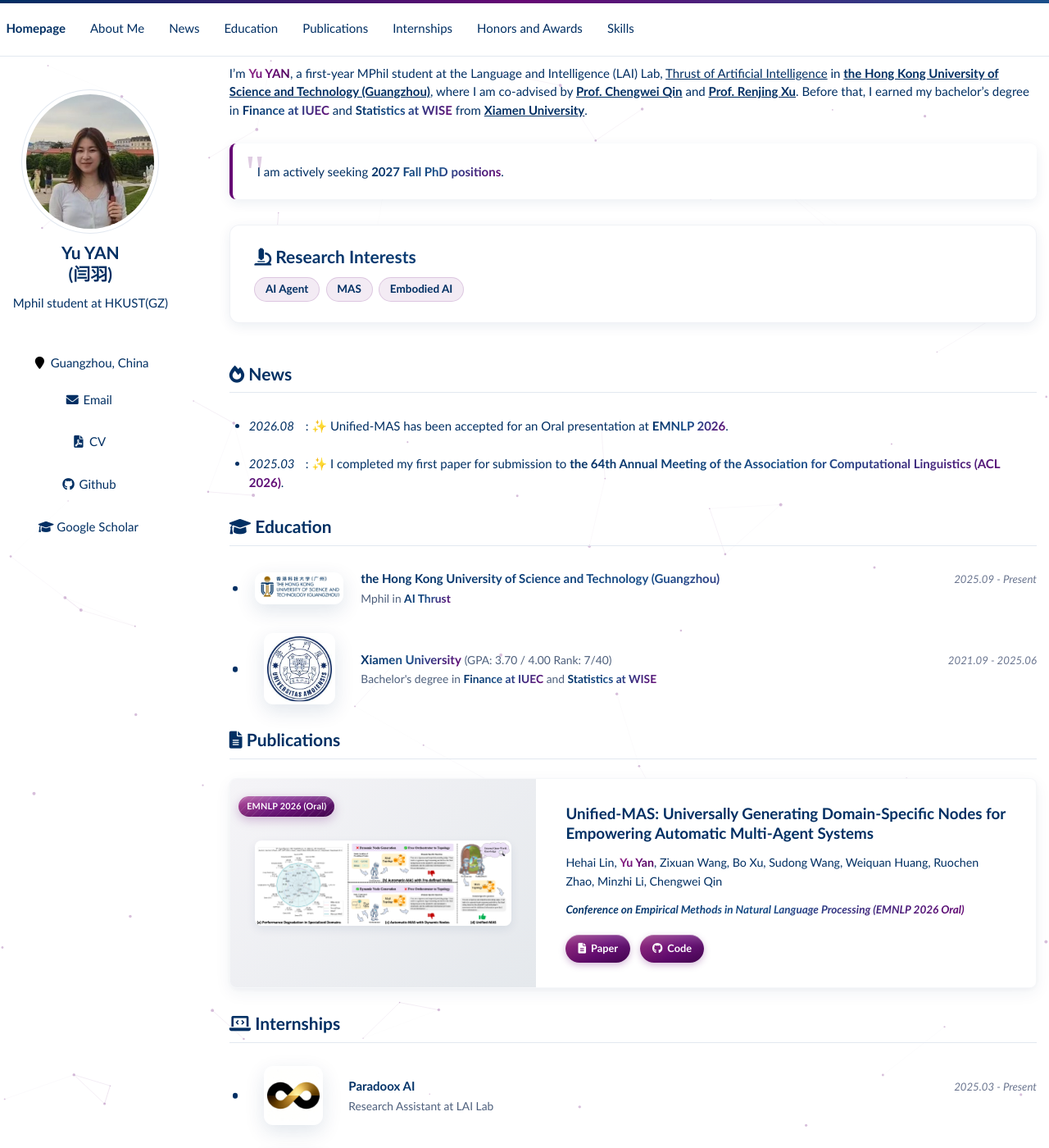
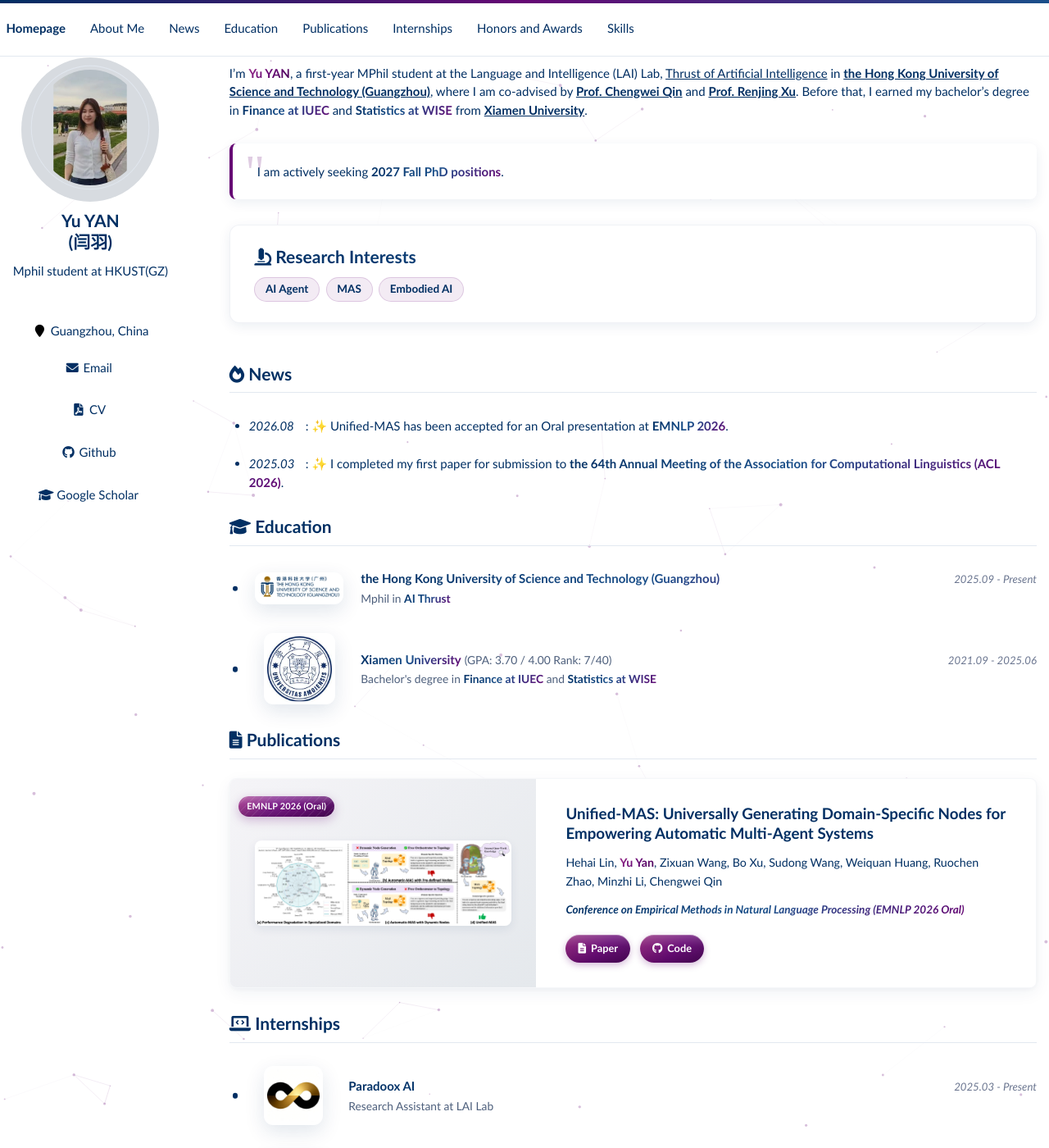
Before and after one commit to Yiounah/Yiounah.github.io, a Jekyll site: the page built from _pages/about.md, in a window 1280 px wide and 1400 px high. Shown: the whole window at 82% size. Built offline with Jekyll 4.4.1, drawn with Linux system fonts in a browser that asks for light colours.

Commit message:
修复导航跳转，并固定左侧栏、缩小头像照片。
让顶部目录能准确滚到对应区块，滚动正文时侧边介绍保持不动。

Co-authored-by: Cursor <cursoragent@cursor.com>

```diff
--- a/_layouts/default.html
+++ b/_layouts/default.html
@@ -28,6 +28,7 @@ layout: compress
 
     {% include scripts.html %}
     {% include footer.html %}
+    <script src="{{ '/assets/js/nav-scroll.js' | relative_url }}"></script>
     <script src="{{ '/assets/js/geo-network.js' | relative_url }}"></script>
 
   </body>
--- a/_pages/about.md
+++ b/_pages/about.md
@@ -36,13 +36,13 @@ I'm <span class="accent-text">Yu YAN</span>, a first-year MPhil student at the L
   </div>
 </div>
 
-# <i class="fas fa-fire"></i> News
+# <i class="fas fa-fire"></i> News {#news}
 <ul class="about-section-list">
   <li><em>2026.08</em>: ✨ Unified-MAS has been accepted for an Oral presentation at <span class="primary-gradient-text">EMNLP 2026</span>.</li>
   <li><em>2025.03</em>: ✨ I completed my first paper for submission to <span class="primary-gradient-text">the 64th Annual Meeting of the Association for Computational Linguistics (ACL 2026)</span>.</li>
 </ul>
 
-# <i class="fas fa-graduation-cap"></i> Education
+# <i class="fas fa-graduation-cap"></i> Education {#education}
 <ul class="about-section-list education-list">
   <li class="education-item education-item-with-logo">
     <div class="education-entry-with-logo">
@@ -75,7 +75,7 @@ I'm <span class="accent-text">Yu YAN</span>, a first-year MPhil student at the L
   </li>
 </ul>
 
-# <i class="fas fa-file-alt"></i> Publications
+# <i class="fas fa-file-alt"></i> Publications {#publications}
 
 <div class='paper-box floating-card'>
   <div class='paper-box-image'>
@@ -94,7 +94,7 @@ Empowering Automatic Multi-Agent Systems</h3>
   </div>
 </div>
 
-# <i class="fas fa-laptop-code"></i> Internships
+# <i class="fas fa-laptop-code"></i> Internships {#internships}
 <ul class="about-section-list internship-list">
   <li class="internship-item">
     <div class="internship-entry">
@@ -154,7 +154,7 @@ Empowering Automatic Multi-Agent Systems</h3>
   </li>
 </ul>
 
-# <i class="fas fa-trophy"></i> Honors and Awards
+# <i class="fas fa-trophy"></i> Honors and Awards {#honors-and-awards}
 <ul class="about-section-list">
   <li class="education-item">
     <div class="education-header">
@@ -186,7 +186,7 @@ Empowering Automatic Multi-Agent Systems</h3>
   </li>
 </ul>
 
-# <i class="fas fa-screwdriver-wrench"></i> Skills
+# <i class="fas fa-screwdriver-wrench"></i> Skills {#skills}
 <ul class="about-section-list">
   <li class="education-item">
     <div class="education-header">
--- a/assets/css/accent-enhancements.css
+++ b/assets/css/accent-enhancements.css
@@ -968,13 +968,21 @@ body {
   pointer-events: none;
 }
 
+html {
+  scroll-padding-top: 5.2rem;
+}
+
 .masthead,
 #main,
-.sidebar,
 .page,
 .site-footer {
   position: relative;
   z-index: 1;
+}
+
+.page__content h1,
+#about-me {
+  scroll-margin-top: 5.2rem;
 }
 
 .sidebar .author__name {
@@ -996,12 +1004,32 @@ body {
 }
 
 @media (min-width: 925px) {
+  #main {
+    display: flex;
+    align-items: flex-start;
+  }
+
+  #main > .sidebar,
+  #main > .page {
+    float: none;
+  }
+
+  #main > .page {
+    flex: 1 1 auto;
+    min-width: 0;
+  }
+
   .sidebar.sticky {
-    top: 2.6em;
+    position: sticky !important;
+    top: 4.6rem;
+    align-self: flex-start;
+    transform: none;
+    max-height: calc(100vh - 5.2rem);
+    overflow: visible;
+    z-index: 2;
   }
 
   .sidebar .profile_box,
-  .sidebar .author__avatar,
   .sidebar .author__content {
     width: 100%;
     text-align: center;
@@ -1009,18 +1037,26 @@ body {
 
   .sidebar .author__avatar {
     display: flex;
+    align-items: center;
     justify-content: center;
-    margin-top: 0;
+    width: 168px;
+    height: 176px;
+    margin: 0 auto;
+    border-radius: 50%;
+    overflow: hidden;
+    background: #d7dbe0;
+    box-sizing: border-box;
   }
 
   .sidebar .author__avatar img {
     width: 168px;
     height: 176px;
-    max-width: 168px;
-    margin-left: auto;
-    margin-right: auto;
-    object-fit: cover;
-    object-position: center 25%;
+    max-width: none;
+    margin: 0;
+    object-fit: contain;
+    object-position: center 42%;
+    transform: scale(0.86);
+    transform-origin: center 40%;
   }
 }
 
--- /dev/null
+++ b/assets/js/nav-scroll.js
@@ -0,0 +1,59 @@
+(function () {
+  var HEADER_OFFSET = 82;
+
+  function normalizePath(pathname) {
+    var path = (pathname || "/").replace(/\/index\.html$/, "/");
+    if (path !== "/" ) {
+      path = path.replace(/\/$/, "");
+    }
+    return path;
+  }
+
+  function targetFromHash(hash) {
+    if (!hash || hash === "#") return null;
+    var id = decodeURIComponent(hash.replace(/^#/, ""));
+    return document.getElementById(id) || document.getElementById("-" + id);
+  }
+
+  function scrollToTarget(target, updateHash) {
+    if (!target) return;
+    var top = target.getBoundingClientRect().top + window.pageYOffset - HEADER_OFFSET;
+    window.scrollTo({ top: Math.max(0, top), behavior: "smooth" });
+    if (updateHash && target.id) {
+      history.pushState(null, "", "#" + target.id);
+    }
+  }
+
+  document.addEventListener("click", function (event) {
+    var link = event.target.closest("a[href]");
+    if (!link) return;
+
+    var href = link.getAttribute("href");
+    if (!href || href.indexOf("#") === -1) return;
+    if (/^(https?:|mailto:|tel:)/i.test(href) && href.indexOf(location.origin) !== 0) return;
+
+    var url;
+    try {
+      url = new URL(href, location.href);
+    } catch (err) {
+      return;
+    }
+    if (normalizePath(url.pathname) !== normalizePath(location.pathname)) return;
+
+    var target = targetFromHash(url.hash);
+    if (!target) return;
+
+    event.preventDefault();
+    event.stopImmediatePropagation();
+    scrollToTarget(target, true);
+  }, true);
+
+  window.addEventListener("load", function () {
+    var target = targetFromHash(location.hash);
+    if (target) {
+      setTimeout(function () {
+        scrollToTarget(target, false);
+      }, 50);
+    }
+  });
+})();
```
Also changed, not shown: _data/navigation.yml (+6 -6 lines).
